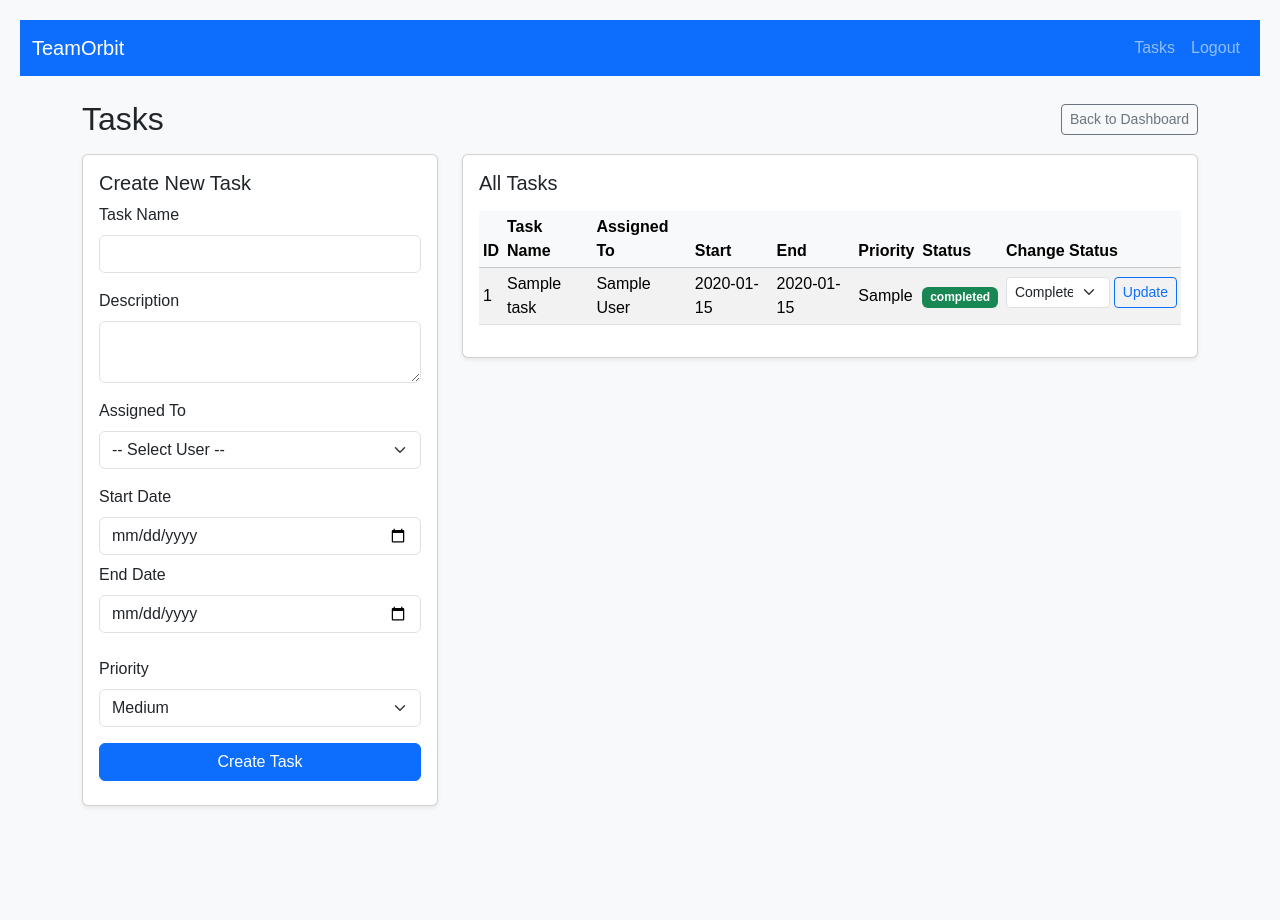
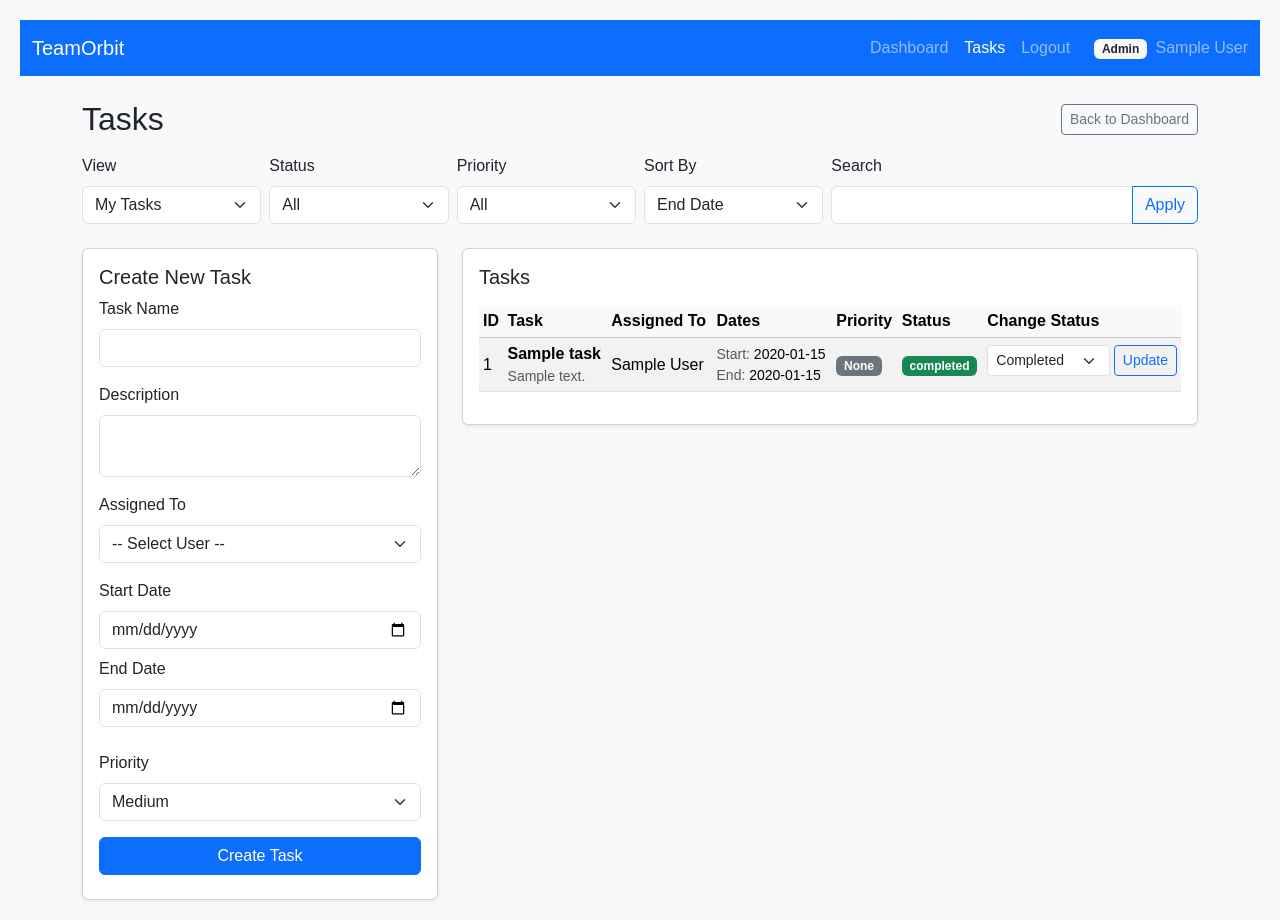
Before and after one commit to thegitguy-56/Task-Manager, a Flask app: page /tasks in a window 1280 px wide. Before the commit the page ends 807 px from the top, so only its background shows below. Run offline with Flask 3, Linux system fonts and the light colour scheme; a user stored in the database is signed in; tables that the repository leaves empty hold one stand-in row (values such as "Sample post").

Commit message:
Add features

```diff
--- a/app.py
+++ b/app.py
@@ -1,4 +1,12 @@
-from flask import Flask, render_template, request, redirect, url_for, flash, abort
+from flask import (
+    Flask,
+    render_template,
+    request,
+    redirect,
+    url_for,
+    flash,
+    abort,
+)
 from flask_login import (
     LoginManager,
     login_user,
@@ -7,9 +15,10 @@ from flask_login import (
     current_user,
 )
 from werkzeug.security import generate_password_hash, check_password_hash
+from sqlalchemy import func, case
 
 from models import db, User, Team, Task
-from datetime import datetime
+from datetime import datetime, date
 import os
 
 
@@ -19,12 +28,10 @@ app = Flask(__name__)
 app.config["SECRET_KEY"] = "change_this_in_production"
 
 DATABASE_URL = os.getenv("DATABASE_URL", "sqlite:///database.db")
-# For some providers, postgres URL starts with postgres:// which SQLAlchemy dislikes
 if DATABASE_URL.startswith("postgres://"):
     DATABASE_URL = DATABASE_URL.replace("postgres://", "postgresql://", 1)
 
 app.config["SQLALCHEMY_DATABASE_URI"] = DATABASE_URL
-
 app.config["SQLALCHEMY_TRACK_MODIFICATIONS"] = False
 
 # ---- Init DB ----
@@ -61,7 +68,6 @@ def register():
             flash("All fields are required")
             return redirect(url_for("register"))
 
-        # check duplicate email
         existing = User.query.filter_by(email=email).first()
         if existing:
             flash("Email already registered")
@@ -112,6 +118,7 @@ def logout():
     flash("Logged out")
     return redirect(url_for("login"))
 
+
 # DASHBOARD
 @app.route("/dashboard")
 @login_required
@@ -120,14 +127,43 @@ def dashboard():
     if current_user.role in ["admin", "manager"]:
         user_teams = Team.query.filter_by(manager_id=current_user.id).all()
 
-    # ---- Module 4: progress metrics ----
+    # Progress metrics
     total_tasks = Task.query.count()
     completed_tasks = Task.query.filter_by(status="completed").count()
+    pending_tasks = Task.query.filter_by(status="pending").count()
+    in_progress_tasks = Task.query.filter_by(status="in progress").count()
 
     if total_tasks > 0:
         progress_pct = round((completed_tasks / total_tasks) * 100)
     else:
         progress_pct = 0
+
+    # Per-user statistics (for admin/manager)
+    user_stats = []
+    if current_user.role in ["admin", "manager"]:
+        stats = (
+            db.session.query(
+                User.id,
+                User.name,
+                func.count(Task.id).label("total"),
+                func.sum(
+                    case(
+                        (Task.status == "completed", 1),
+                        else_=0,
+                    )
+                ).label("completed"),
+            )
+            .outerjoin(Task, Task.assigned_to == User.id)
+            .group_by(User.id)
+            .all()
+        )
+        for uid, name, total, completed in stats:
+            total = total or 0
+            completed = completed or 0
+            pct = int(completed * 100 / total) if total else 0
+            user_stats.append(
+                {"name": name, "total": total, "completed": completed, "pct": pct}
+            )
 
     return render_template(
         "dashboard.html",
@@ -135,9 +171,11 @@ def dashboard():
         user_teams=user_teams,
         total_tasks=total_tasks,
         completed_tasks=completed_tasks,
+        pending_tasks=pending_tasks,
+        in_progress_tasks=in_progress_tasks,
         progress_pct=progress_pct,
+        user_stats=user_stats,
     )
-
 
 
 # TEAM CREATION (admin/manager only)
@@ -167,20 +205,66 @@ def create_team():
     flash("Team created successfully")
     return redirect(url_for("dashboard"))
 
+
 @app.route("/init_db")
 def init_db():
     with app.app_context():
         db.create_all()
     return "Database initialized"
-# ---------- TASKS (Module 3) ----------
+
+
+# ---------- TASKS ----------
 
 @app.route("/tasks")
 @login_required
 def tasks():
-    # For now, show all tasks. Later you can filter by team/assigned user.
-    all_tasks = Task.query.all()
-    users = User.query.all()  # used for "Assigned To" dropdown
-    return render_template("tasks.html", tasks=all_tasks, users=users)
+    view = request.args.get("view", "my")  # 'my' or 'all'
+    status_filter = request.args.get("status", "")
+    priority_filter = request.args.get("priority", "")
+    search = request.args.get("search", "")
+    sort = request.args.get("sort", "end_date")  # 'end_date' or 'priority'
+
+    query = Task.query
+
+    # My vs All
+    if view == "my" or current_user.role == "member":
+        query = query.filter(Task.assigned_to == current_user.id)
+
+    # Filters
+    if status_filter:
+        query = query.filter(Task.status == status_filter)
+    if priority_filter:
+        query = query.filter(Task.priority == priority_filter)
+    if search:
+        query = query.filter(Task.task_name.ilike(f"%{search}%"))
+
+    # Sort
+    if sort == "end_date":
+        query = query.order_by(Task.end_date.asc().nullslast())
+    elif sort == "priority":
+        priority_order = case(
+            (Task.priority == "High", 1),
+            (Task.priority == "Medium", 2),
+            (Task.priority == "Low", 3),
+            else_=4,
+        )
+        query = query.order_by(priority_order, Task.end_date.asc().nullslast())
+
+    all_tasks = query.all()
+    users = User.query.all()
+    today = date.today()
+
+    return render_template(
+        "tasks.html",
+        tasks=all_tasks,
+        users=users,
+        today=today,
+        view=view,
+        status_filter=status_filter,
+        priority_filter=priority_filter,
+        search=search,
+        sort=sort,
+    )
 
 
 @app.route("/create_task", methods=["POST"])
@@ -197,13 +281,14 @@ def create_task():
         flash("Task name and assigned user are required")
         return redirect(url_for("tasks"))
 
-    # convert dates from string (YYYY-MM-DD) to date objects
-    start_date = None
-    end_date = None
-    if start_date_str:
-        start_date = datetime.strptime(start_date_str, "%Y-%m-%d").date()
-    if end_date_str:
-        end_date = datetime.strptime(end_date_str, "%Y-%m-%d").date()
+    start_date = (
+        datetime.strptime(start_date_str, "%Y-%m-%d").date()
+        if start_date_str
+        else None
+    )
+    end_date = (
+        datetime.strptime(end_date_str, "%Y-%m-%d").date() if end_date_str else None
+    )
 
     new_task = Task(
         task_name=task_name,
@@ -231,13 +316,13 @@ def update_status(task_id):
         flash("Invalid status")
         return redirect(url_for("tasks"))
 
-    # (Basic rule: any logged-in user can update; you can restrict later)
     task.status = new_status
     db.session.commit()
 
     flash("Task status updated")
     return redirect(url_for("tasks"))
 
+
 # ---- DB create + run ----
 if __name__ == "__main__":
     with app.app_context():
--- a/templates/base.html
+++ b/templates/base.html
@@ -24,17 +24,32 @@
             <ul class="navbar-nav ms-auto">
                 {% if current_user.is_authenticated %}
                     <li class="nav-item">
-                        <a class="nav-link" href="{{ url_for('tasks') }}">Tasks</a>
+                        <a class="nav-link {% if request.endpoint == 'dashboard' %}active{% endif %}"
+                           href="{{ url_for('dashboard') }}">Dashboard</a>
+                    </li>
+                    <li class="nav-item">
+                        <a class="nav-link {% if request.endpoint == 'tasks' %}active{% endif %}"
+                           href="{{ url_for('tasks') }}">Tasks</a>
                     </li>
                     <li class="nav-item">
                         <a class="nav-link" href="{{ url_for('logout') }}">Logout</a>
                     </li>
                 {% else %}
                     <li class="nav-item">
-                        <a class="nav-link" href="{{ url_for('login') }}">Login</a>
+                        <a class="nav-link {% if request.endpoint == 'login' %}active{% endif %}"
+                           href="{{ url_for('login') }}">Login</a>
                     </li>
                 {% endif %}
             </ul>
+
+            {% if current_user.is_authenticated %}
+            <span class="navbar-text ms-3">
+                <span class="badge bg-light text-dark me-1">
+                    {{ current_user.role|capitalize }}
+                </span>
+                {{ current_user.name }}
+            </span>
+            {% endif %}
         </div>
     </div>
 </nav>
--- a/templates/tasks.html
+++ b/templates/tasks.html
@@ -6,7 +6,53 @@
     <a href="{{ url_for('dashboard') }}" class="btn btn-outline-secondary btn-sm">Back to Dashboard</a>
 </div>
 
+<!-- Filters -->
+<form method="get" class="row g-2 mb-3 align-items-end">
+    <div class="col-md-2">
+        <label class="form-label">View</label>
+        <select name="view" class="form-select">
+            <option value="my" {% if view == 'my' %}selected{% endif %}>My Tasks</option>
+            {% if current_user.role != 'member' %}
+            <option value="all" {% if view == 'all' %}selected{% endif %}>All Tasks</option>
+            {% endif %}
+        </select>
+    </div>
+    <div class="col-md-2">
+        <label class="form-label">Status</label>
+        <select name="status" class="form-select">
+            <option value="">All</option>
+            <option value="pending" {% if status_filter == 'pending' %}selected{% endif %}>Pending</option>
+            <option value="in progress" {% if status_filter == 'in progress' %}selected{% endif %}>In Progress</option>
+            <option value="completed" {% if status_filter == 'completed' %}selected{% endif %}>Completed</option>
+        </select>
+    </div>
+    <div class="col-md-2">
+        <label class="form-label">Priority</label>
+        <select name="priority" class="form-select">
+            <option value="">All</option>
+            <option value="Low" {% if priority_filter == 'Low' %}selected{% endif %}>Low</option>
+            <option value="Medium" {% if priority_filter == 'Medium' %}selected{% endif %}>Medium</option>
+            <option value="High" {% if priority_filter == 'High' %}selected{% endif %}>High</option>
+        </select>
+    </div>
+    <div class="col-md-2">
+        <label class="form-label">Sort By</label>
+        <select name="sort" class="form-select">
+            <option value="end_date" {% if sort == 'end_date' %}selected{% endif %}>End Date</option>
+            <option value="priority" {% if sort == 'priority' %}selected{% endif %}>Priority</option>
+        </select>
+    </div>
+    <div class="col-md-4">
+        <label class="form-label">Search</label>
+        <div class="input-group">
+            <input type="text" name="search" class="form-control" value="{{ search }}">
+            <button class="btn btn-outline-primary" type="submit">Apply</button>
+        </div>
+    </div>
+</form>
+
 <div class="row g-4">
+    <!-- Create Task Column -->
     <div class="col-md-4">
         <div class="card shadow-sm">
             <div class="card-body">
@@ -61,20 +107,20 @@
         </div>
     </div>
 
+    <!-- Task List Column -->
     <div class="col-md-8">
         <div class="card shadow-sm">
             <div class="card-body">
-                <h5 class="card-title mb-3">All Tasks</h5>
+                <h5 class="card-title mb-3">Tasks</h5>
                 {% if tasks %}
                 <div class="table-responsive">
-                    <table class="table table-striped table-sm align-middle">
+                    <table class="table table-striped table-hover table-sm align-middle">
                         <thead class="table-light">
                         <tr>
                             <th>ID</th>
-                            <th>Task Name</th>
+                            <th>Task</th>
                             <th>Assigned To</th>
-                            <th>Start</th>
-                            <th>End</th>
+                            <th>Dates</th>
                             <th>Priority</th>
                             <th>Status</th>
                             <th>Change Status</th>
@@ -82,9 +128,15 @@
                         </thead>
                         <tbody>
                         {% for task in tasks %}
-                        <tr>
+                        {% set is_overdue = task.end_date and task.end_date < today and task.status != 'completed' %}
+                        <tr class="{% if is_overdue %}table-danger{% endif %}">
                             <td>{{ task.id }}</td>
-                            <td>{{ task.task_name }}</td>
+                            <td>
+                                <div class="fw-semibold">{{ task.task_name }}</div>
+                                {% if task.description %}
+                                    <div class="small text-muted">{{ task.description }}</div>
+                                {% endif %}
+                            </td>
                             <td>
                                 {% for user in users %}
                                     {% if user.id == task.assigned_to %}
@@ -92,9 +144,26 @@
                                     {% endif %}
                                 {% endfor %}
                             </td>
-                            <td>{{ task.start_date }}</td>
-                            <td>{{ task.end_date }}</td>
-                            <td>{{ task.priority }}</td>
+                            <td>
+                                <div class="small">
+                                    <span class="text-muted">Start:</span> {{ task.start_date or '-' }}<br>
+                                    <span class="text-muted">End:</span> {{ task.end_date or '-' }}
+                                </div>
+                                {% if is_overdue %}
+                                    <span class="badge bg-danger mt-1">Overdue</span>
+                                {% endif %}
+                            </td>
+                            <td>
+                                {% if task.priority == 'High' %}
+                                    <span class="badge bg-danger">High</span>
+                                {% elif task.priority == 'Medium' %}
+                                    <span class="badge bg-warning text-dark">Medium</span>
+                                {% elif task.priority == 'Low' %}
+                                    <span class="badge bg-info text-dark">Low</span>
+                                {% else %}
+                                    <span class="badge bg-secondary">None</span>
+                                {% endif %}
+                            </td>
                             <td>
                                 <span class="badge
                                     {% if task.status == 'completed' %}bg-success
@@ -120,7 +189,7 @@
                     </table>
                 </div>
                 {% else %}
-                    <p class="text-muted mb-0">No tasks yet. Create one on the left.</p>
+                    <p class="text-muted mb-0">No tasks yet. Adjust filters or create one on the left.</p>
                 {% endif %}
             </div>
         </div>
```
Also changed, not shown: models.py (+4 -6 lines), templates/dashboard.html (+32 -1 lines).
